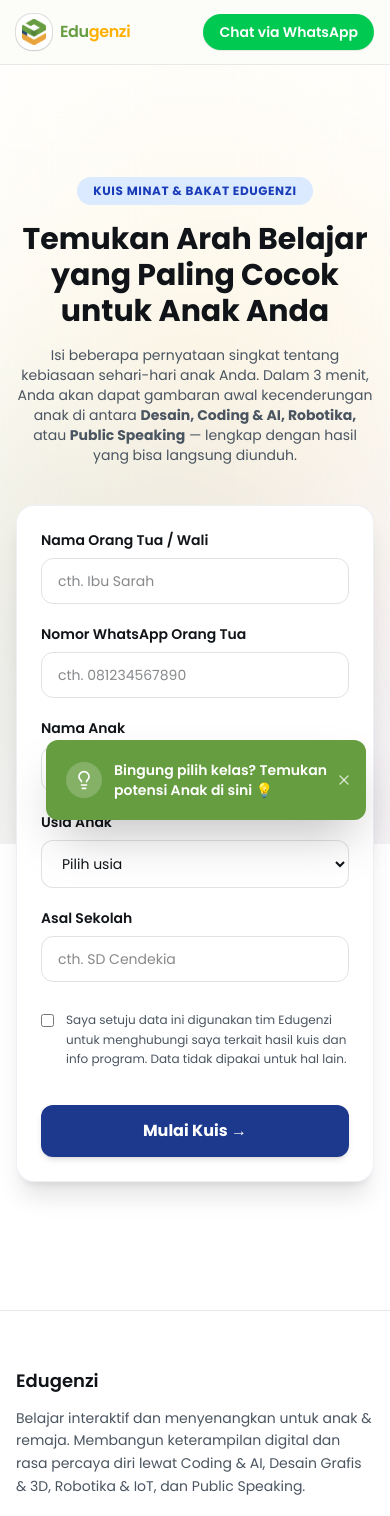
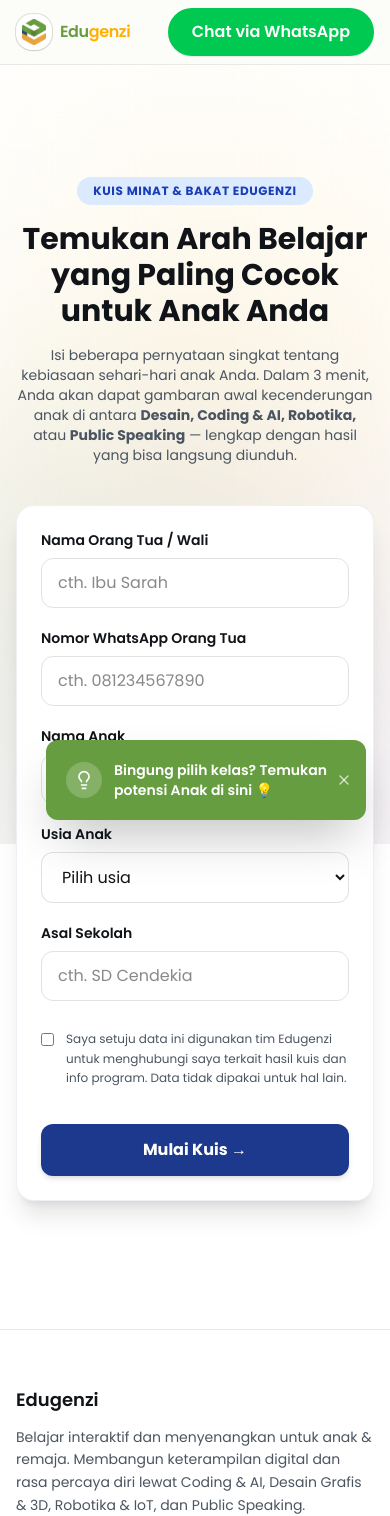
Before and after one commit to aufalfirdausi/edugenzi, a Next.js app: page /quiz in a window 390 px wide. Shown: the top 1516 px of the page. Built offline with nearby package versions, Linux system fonts and the light colour scheme.

Commit message:
try to add adjusting ux for mobile

```diff
--- a/src/app/tentang-kami/page.tsx
+++ b/src/app/tentang-kami/page.tsx
@@ -32,7 +32,7 @@
       <OrganicBackground />
 
       {/* 1. Hero Section */}
-      <section className="pt-24 lg:pt-32 pb-16">
+      <section className="pt-20 lg:pt-32 pb-12 lg:pb-16">
         <Container className="max-w-7xl mx-auto px-4 sm:px-6 lg:px-8">
           <div className="grid md:grid-cols-2 gap-12 items-center">
             {/* Left Column (Typography & CTA) */}
@@ -84,7 +84,7 @@
       </section>
 
       {/* Filosofi Logo */}
-      <section id="filosofi-logo" className="py-20 bg-teal-50/30">
+      <section id="filosofi-logo" className="py-12 md:py-20 bg-teal-50/30">
         <Container>
           <ScrollReveal direction="up">
             <h2 className="font-[var(--font-display)] text-3xl md:text-4xl font-bold text-center text-slate-900 mb-16">
@@ -158,7 +158,7 @@
       </section>
 
       {/* 2. Section: Sambutan dari Pendiri */}
-      <section className="py-24">
+      <section className="py-12 md:py-24">
         <Container>
           <ScrollReveal direction="up">
             <h2 className="font-[var(--font-display)] text-3xl md:text-4xl font-bold text-center text-slate-900 mb-16">
@@ -200,7 +200,7 @@
       </section>
 
       {/* 3. Section: Visi & Misi */}
-      <section className="py-24 bg-slate-50">
+      <section className="py-12 md:py-24 bg-slate-50">
         <Container>
           <div className="max-w-4xl mx-auto">
             <ScrollReveal direction="up">
@@ -258,7 +258,7 @@
       </section>
 
       {/* 4. Section: Fondasi Kurikulum */}
-      <section className="py-24">
+      <section className="py-12 md:py-24">
         <Container>
           <div className="text-center max-w-3xl mx-auto mb-16">
             <ScrollReveal direction="up">
@@ -317,7 +317,7 @@
       </section>
 
       {/* 5. Section: Kenapa Memilih Edugenzi */}
-      <section className="py-24 bg-slate-50">
+      <section className="py-12 md:py-24 bg-slate-50">
         <Container>
           <ScrollReveal direction="up">
             <h2 className="font-[var(--font-display)] text-3xl md:text-4xl font-bold text-center text-slate-900 mb-16">
@@ -367,7 +367,7 @@
       </section>
 
       {/* 6. Section: CTA Block */}
-      <section className="py-24 bg-slate-900">
+      <section className="py-16 md:py-24 bg-slate-900">
         <Container>
           <ScrollReveal direction="up">
             <div className="text-center max-w-3xl mx-auto px-4">
@@ -376,7 +376,7 @@
               </h2>
               <ButtonLink
                 href={links.consultation}
-                className="bg-orange-500 hover:bg-orange-600 text-white border-none rounded-full px-8 py-4 text-lg font-bold"
+                className="bg-orange-500 hover:bg-orange-600 text-white border-none rounded-full px-6 py-3.5 md:px-8 md:py-4 text-base md:text-lg font-bold w-full md:w-auto text-center"
                 external
               >
                 Konsultasi via WhatsApp
--- a/src/components/quiz/InterestQuiz.tsx
+++ b/src/components/quiz/InterestQuiz.tsx
@@ -204,7 +204,7 @@
                     value={parentName}
                     onChange={(e) => setParentName(e.target.value)}
                     placeholder="cth. Ibu Sarah"
-                    className="w-full rounded-xl border border-[var(--border)] px-4 py-3 text-sm focus:outline-none focus:ring-2 focus:ring-[var(--brand)]"
+                    className="w-full min-h-[48px] rounded-xl border border-[var(--border)] px-4 py-3 text-base focus:outline-none focus:ring-2 focus:ring-[var(--brand)]"
                   />
                 </div>
                 <div>
@@ -214,7 +214,7 @@
                     value={parentWA}
                     onChange={(e) => setParentWA(e.target.value)}
                     placeholder="cth. 081234567890"
-                    className="w-full rounded-xl border border-[var(--border)] px-4 py-3 text-sm focus:outline-none focus:ring-2 focus:ring-[var(--brand)]"
+                    className="w-full min-h-[48px] rounded-xl border border-[var(--border)] px-4 py-3 text-base focus:outline-none focus:ring-2 focus:ring-[var(--brand)]"
                   />
                 </div>
                 <div>
@@ -224,7 +224,7 @@
                     value={childName}
                     onChange={(e) => setChildName(e.target.value)}
                     placeholder="cth. Raka"
-                    className="w-full rounded-xl border border-[var(--border)] px-4 py-3 text-sm focus:outline-none focus:ring-2 focus:ring-[var(--brand)]"
+                    className="w-full min-h-[48px] rounded-xl border border-[var(--border)] px-4 py-3 text-base focus:outline-none focus:ring-2 focus:ring-[var(--brand)]"
                   />
                 </div>
                 <div>
@@ -232,7 +232,7 @@
                   <select
                     value={childAge}
                     onChange={(e) => setChildAge(e.target.value)}
-                    className="w-full rounded-xl border border-[var(--border)] px-4 py-3 text-sm focus:outline-none focus:ring-2 focus:ring-[var(--brand)] bg-white"
+                    className="w-full min-h-[48px] rounded-xl border border-[var(--border)] px-4 py-3 text-base focus:outline-none focus:ring-2 focus:ring-[var(--brand)] bg-white"
                   >
                     <option value="">Pilih usia</option>
                     {Array.from({ length: 9 }, (_, i) => i + 7).map(age => (
@@ -247,7 +247,7 @@
                     value={school}
                     onChange={(e) => setSchool(e.target.value)}
                     placeholder="cth. SD Cendekia"
-                    className="w-full rounded-xl border border-[var(--border)] px-4 py-3 text-sm focus:outline-none focus:ring-2 focus:ring-[var(--brand)]"
+                    className="w-full min-h-[48px] rounded-xl border border-[var(--border)] px-4 py-3 text-base focus:outline-none focus:ring-2 focus:ring-[var(--brand)]"
                   />
                 </div>
 
@@ -270,7 +270,7 @@
 
                 <button
                   onClick={handleStart}
-                  className="mt-4 w-full rounded-xl bg-blue-900 px-6 py-3.5 font-bold text-white transition-all hover:bg-blue-800 shadow-md"
+                  className="mt-4 w-full min-h-[48px] rounded-xl bg-blue-900 px-6 py-3.5 font-bold text-white transition-all hover:bg-blue-800 shadow-md"
                 >
                   Mulai Kuis →
                 </button>
@@ -324,14 +324,14 @@
                       <p className="font-semibold text-[var(--ink)] leading-relaxed">
                         {si + 1}. {text}
                       </p>
-                      <div className="grid gap-2">
+                      <div className="grid gap-4">
                         {CHOICES.map(choice => {
                           const isSelected = catAnswers[si] === choice.v;
                           return (
                             <button
                               key={choice.v}
                               onClick={() => handleChoice(cat.id, si, choice.v)}
-                              className={`w-full text-left px-4 py-3 rounded-xl border-[1.5px] text-sm transition-all duration-200 ${
+                              className={`w-full min-h-[48px] text-left px-4 py-3 rounded-xl border-[1.5px] text-base md:text-sm transition-all duration-200 ${
                                 isSelected
                                   ? "border-[var(--sel-color)] bg-slate-50 font-bold text-[var(--ink)] shadow-sm"
                                   : "border-[var(--border)] text-[var(--muted)] hover:border-slate-300 hover:bg-slate-50"
--- a/src/components/sections/Hero.tsx
+++ b/src/components/sections/Hero.tsx
@@ -6,15 +6,15 @@
 
 export function Hero() {
   return (
-    <section className="relative overflow-hidden pt-12 sm:pt-16 lg:pt-20">
-      <Container className="grid items-center gap-10 lg:grid-cols-12 lg:gap-12">
+    <section className="relative overflow-hidden pt-8 sm:pt-16 lg:pt-20">
+      <Container className="grid grid-cols-1 items-center gap-8 lg:grid-cols-12 lg:gap-12">
         {/* Text Content (Moved to Right) */}
         <ScrollReveal direction="left" className="lg:col-span-6 order-2 lg:order-2">
 
           <div className="flex flex-col items-center gap-4 lg:items-start text-center lg:text-left">
-            <h1 className=" mt-5 text-4xl font-extrabold text-[var(--brand)] tracking-tight sm:text-5xl drop-shadow-[0_4px_16px_rgba(255,255,255,1)]">
+            <h1 className=" mt-2 text-3xl font-extrabold text-[var(--brand)] tracking-tight sm:text-5xl drop-shadow-[0_4px_16px_rgba(255,255,255,1)]">
               Edu<span className="text-[var(--brand-3)]">genzi</span>{" "}
-              <span className="font-[var(--font-display)] text-3xl leading-snug tracking-tight text-[var(--ink)] sm:text-4xl block mt-2">
+              <span className="font-[var(--font-display)] text-2xl leading-snug tracking-tight text-[var(--ink)] sm:text-4xl block mt-2">
                 Belajar Sambil Berkarya: Coding, Desain, Robotik & Public Speaking
               </span>
             </h1>
@@ -24,8 +24,8 @@
             Edugenzi adalah tempat belajar teknologi yang dirancang lewat metode belajar sambil praktik. Setiap pertemuan, siswa membuat karya nyata — bukan sekadar mengerjakan soal — sehingga progres belajar langsung terlihat.
           </p>
 
-          <div className="mt-7 flex flex-col gap-3 sm:flex-row sm:items-center justify-center lg:justify-start">
-            <ButtonLink href={links.consultation} external size="lg" className="shadow-2xl">
+          <div className="mt-7 flex flex-col gap-4 sm:flex-row sm:items-center justify-center lg:justify-start w-full">
+            <ButtonLink href={links.consultation} external size="lg" className="shadow-2xl w-full sm:w-auto">
               Konsultasi via WhatsApp
               <span aria-hidden>→</span>
             </ButtonLink>
--- a/src/components/ui/Button.tsx
+++ b/src/components/ui/Button.tsx
@@ -20,9 +20,9 @@
 };
 
 const sizes: Record<NonNullable<CommonProps["size"]>, string> = {
-  sm: "h-9 px-4 text-sm",
-  md: "h-11 px-5 text-sm",
-  lg: "h-12 px-6 text-base",
+  sm: "h-12 px-6 text-base md:h-10 md:px-4 md:text-sm", // min 48px on mobile
+  md: "h-12 px-6 text-base md:h-11 md:px-5 md:text-sm", // min 48px on mobile
+  lg: "h-14 px-8 text-lg md:h-12 md:px-6 md:text-base", // min 56px on mobile
 };
 
 export function Button({
```
